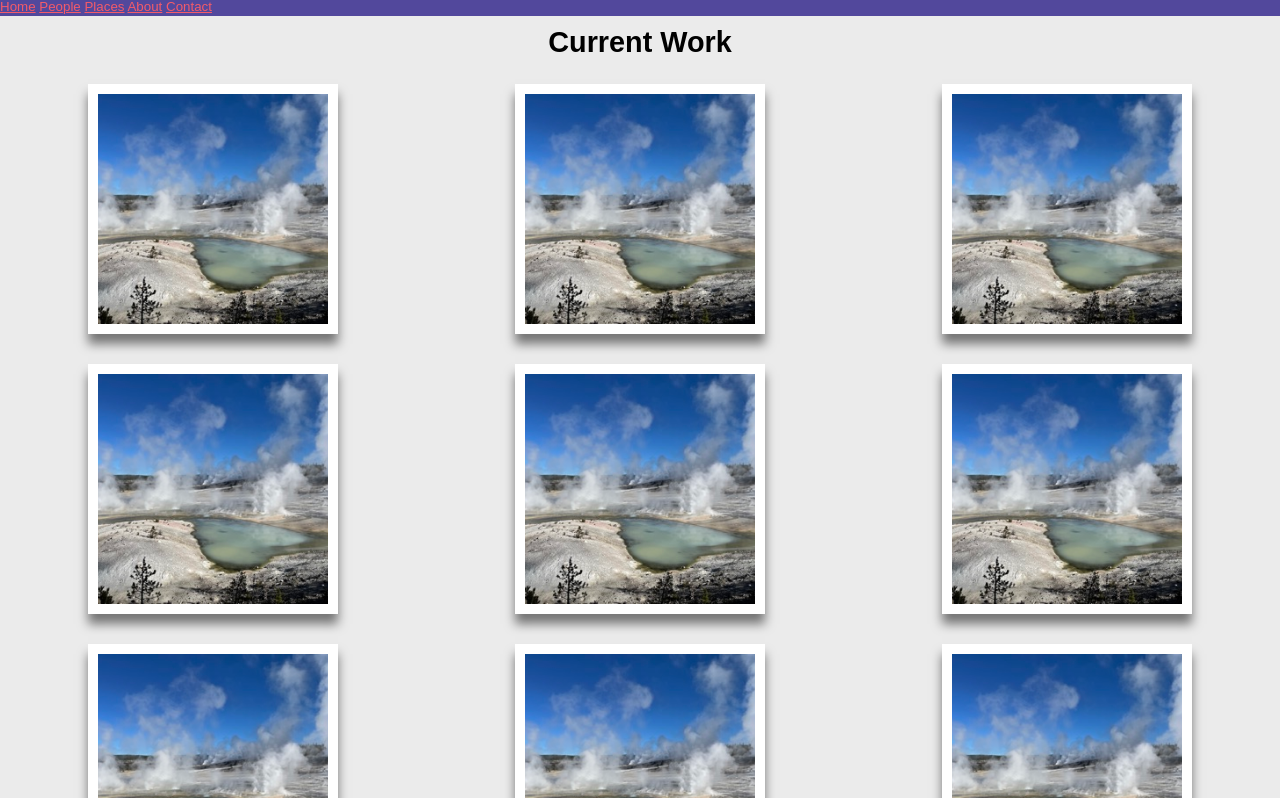
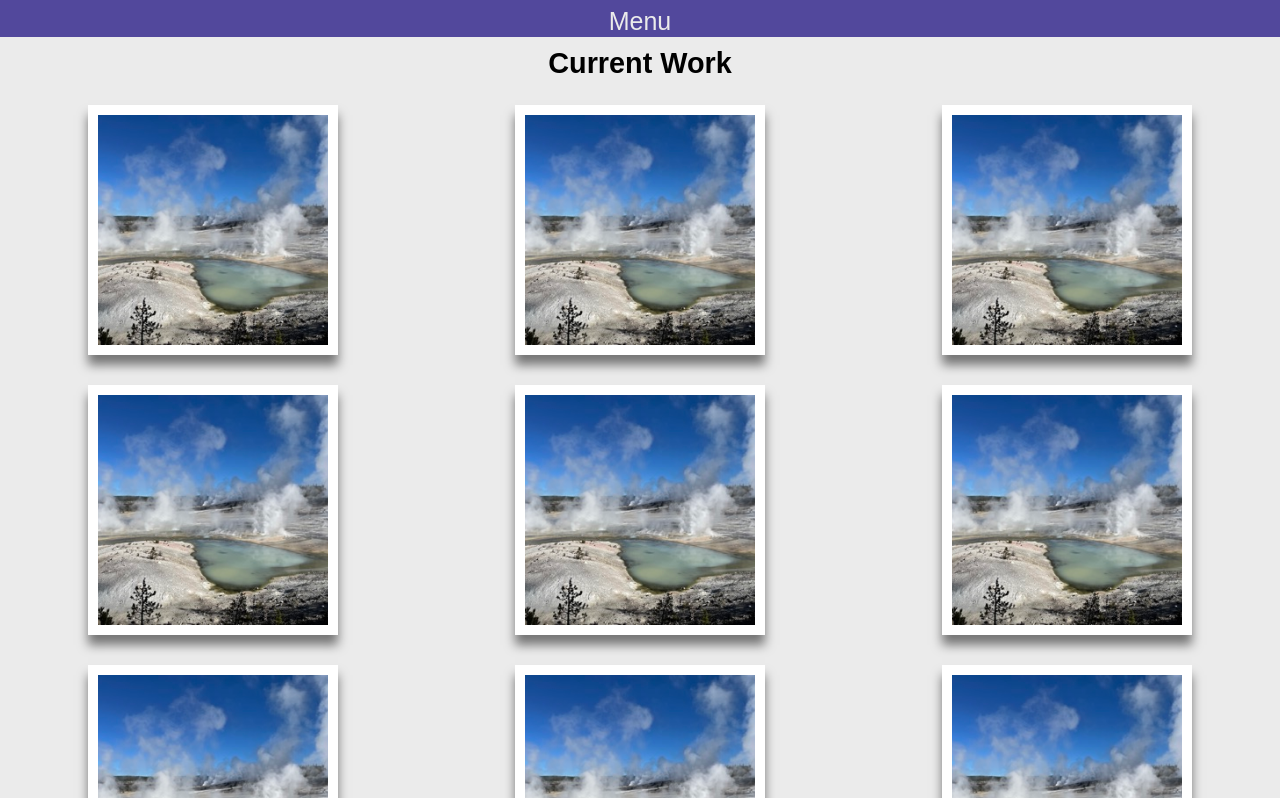
Before and after one commit to Tinjus99/WDD131, a plain HTML site: page coolpics/index.html in a window 1280 px wide. Shown: the part 62-860 px from the top of the page. Drawn offline with Linux system fonts and the light colour scheme; a web font is replaced by a local one.

Commit message:
current step cool pics

```diff
--- a/coolpics/coolpics.css
+++ b/coolpics/coolpics.css
@@ -20,6 +20,7 @@ h1 {
 }
 menu {
     justify-self: center;
+    color: var(--text-light);
 }
 a:link,
 a:visited {
@@ -39,6 +40,9 @@ header{
 button {
     background: none;
     border: none;
+    align-content: center;
+    font-size: 25px;
+    color: var(--text-light);
 }
 body {
   font-family: var(--primary-font);
@@ -69,6 +73,9 @@ footer {
     background-color: #52499c;
     color: white;
 }
+.hide {
+    display: none;
+}
 @media screen and (min-width: 550px){
     .gallery {
         grid-template-columns: 1fr 1fr;
@@ -78,4 +85,5 @@ footer {
     .gallery {
         grid-template-columns: 1fr 1fr 1fr;
     }
+
 }
--- a/coolpics/index.html
+++ b/coolpics/index.html
@@ -10,15 +10,18 @@
     </head>
     <header>
         <h1>Cool Pics 📷</h1>
-        <button>
-            <Menu>
-                <a href="home.html">Home</a>
-                <a href="people.html">People</a>
-                <a href="places.html">Places</a>
-                <a href="about.html">About</a>
-                <a href="contact.html">Contact</a>
+        <h2>
+            <button>Menu</button>
+        </h2>
+            <Menu class="hide">
+                <ul>
+                    <li><a href="home.html">Home</a></li>
+                    <li><a href="people.html">People</a></li>
+                    <li><a href="places.html">Places</a></li>
+                    <li><a href="about.html">About</a></li>
+                    <li><a href="contact.html">Contact</a></li>
+                </ul>
             </Menu>
-        </button>
     </header>
     <body>
         <main>
```
